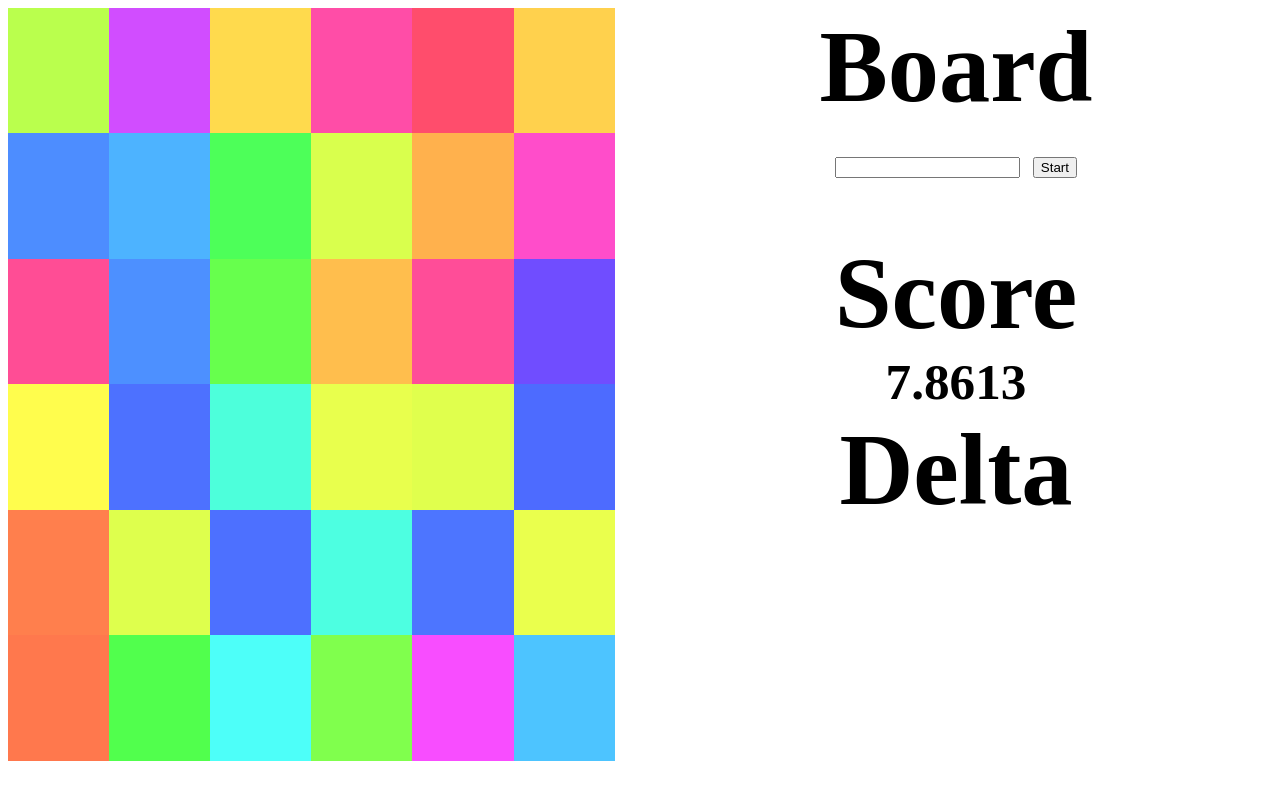
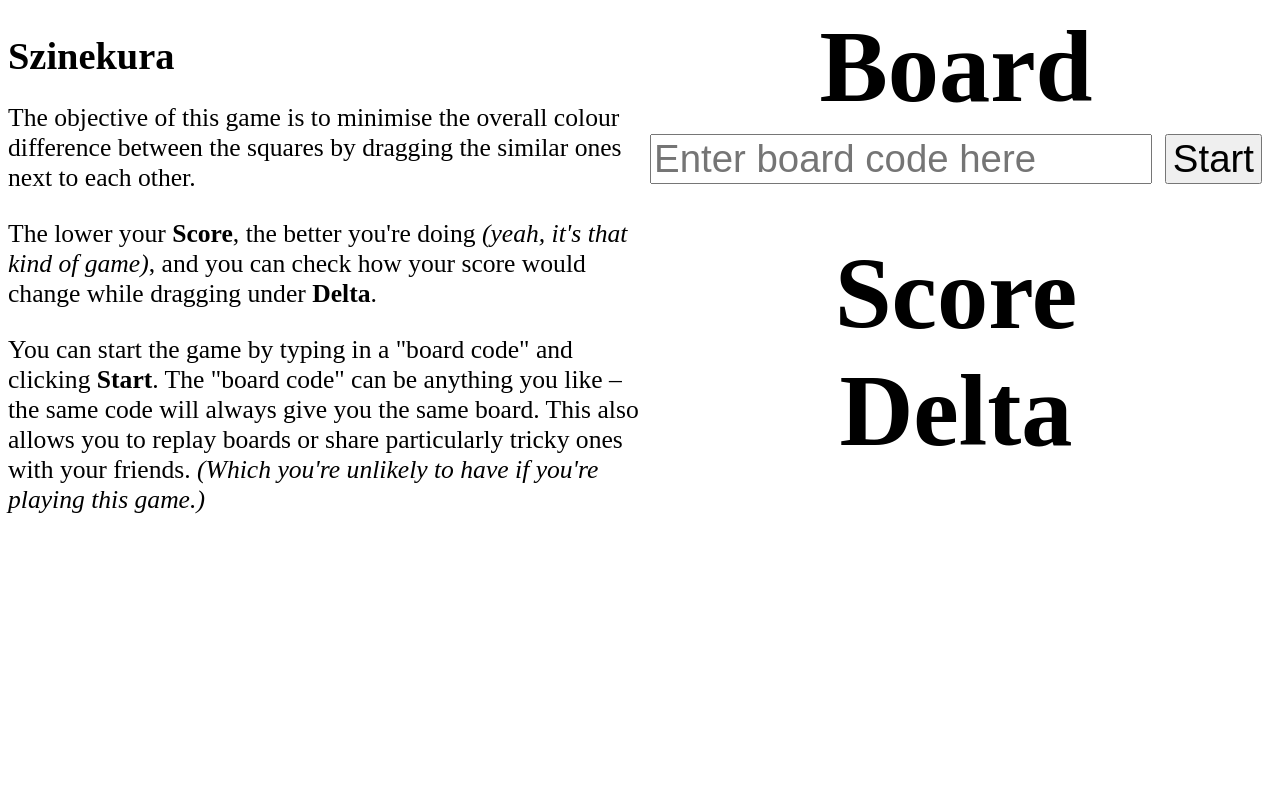
Before and after one commit to brodaclop/szinekura, a plain HTML site: page index.html in a window 1280 px wide. Drawn offline with Linux system fonts and the light colour scheme.

Commit message:
Added some help and whatnot.

```diff
--- a/game.js
+++ b/game.js
@@ -18,8 +18,6 @@ function start() {
     gameForm.addEventListener("submit",reset);
 
     gameSeed.value = !!window.location.hash ? window.location.hash.substring(1) : "";
-
-    reset();
 
     function reset() {
         const seed = gameSeed.value;
--- a/index.html
+++ b/index.html
@@ -1,6 +1,6 @@
 <html>
     <head>
-        <title>Szintologato</title>
+        <title>Szinekura</title>
         <script src="lib/seedrandom.min.js"></script>
         <script src="lib/DragDropTouch.js"></script>
         <script src="colours.js"></script>
@@ -57,16 +57,44 @@
                 display: inline-block;
             }
 
+            #game-form input {
+                font-size:3vw;
+            }
+            #game-form button {
+                font-size:3vw;
+            }
+
+            #game h1 {
+                font-size: 3vw;
+            }
+
+            #game p {
+                font-size:2vw;
+            }
+
 
         </style>
     </head>
     <body onload="start()">
-        <div id="game"></div>
+        <div id="game">
+            <h1>Szinekura</h1>
+            <p>
+                The objective of this game is to minimise the overall colour difference between the squares by dragging the similar ones next to each other.
+            </p>
+            <p>
+                The lower your <b>Score</b>, the better you're doing <i>(yeah, it's that kind of game)</i>, and you can check how your score would change
+                while dragging under <b>Delta</b>.
+            </p>
+            <p>
+                You can start the game by typing in a "board code" and clicking <b>Start</b>. The "board code" can be anything you like – the same code
+                will always give you the same board. This also allows you to replay boards or share particularly tricky ones with your friends. <i>(Which you're unlikely to have if you're playing this game.)</i>
+            </p>
+        </div>
         <div id="scoreDiv">
                 <div class="title">Board</div>
                 <div>
                     <form id="game-form">
-                        <input type="text" id="game-seed"/>
+                        <input type="text" id="game-seed" placeholder="Enter board code here"/>
                         <button id="start">Start</button>
                     </form>
                 </div>
```
